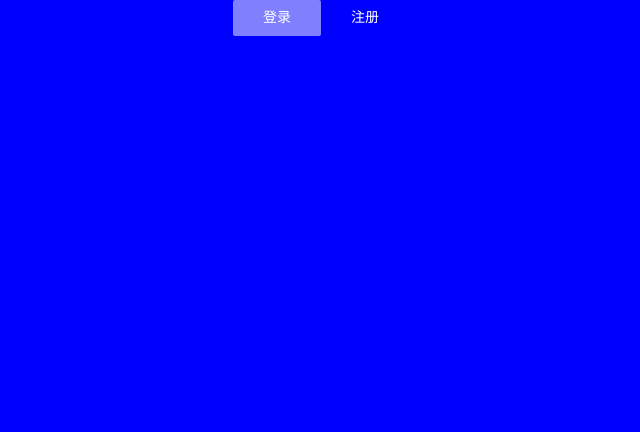
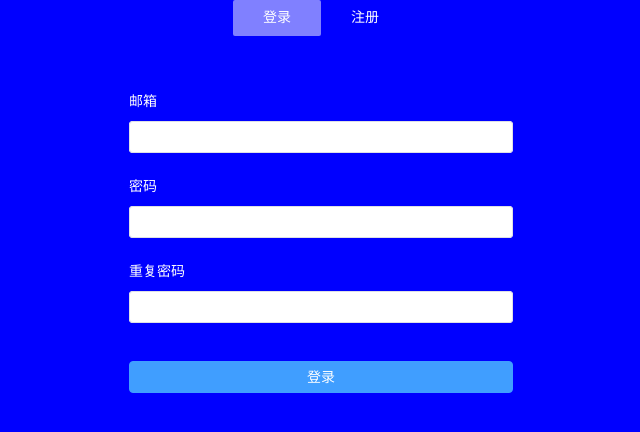
Before and after one commit to Sma11X/property-management, a Vue app: page /login in a window 1280 px wide. Shown: the top 432 px of the page, without its empty margins (319-959 px from the left). Built offline with nearby package versions, Linux system fonts and the light colour scheme.

Commit message:
login view

```diff
--- a/components.d.ts
+++ b/components.d.ts
@@ -7,6 +7,10 @@
 
 declare module '@vue/runtime-core' {
   export interface GlobalComponents {
+    ElButton: typeof import('element-plus/es')['ElButton']
+    ElForm: typeof import('element-plus/es')['ElForm']
+    ElFormItem: typeof import('element-plus/es')['ElFormItem']
+    ElInput: typeof import('element-plus/es')['ElInput']
     RouterLink: typeof import('vue-router')['RouterLink']
     RouterView: typeof import('vue-router')['RouterView']
   }
--- a/src/views/login/LoginView.vue
+++ b/src/views/login/LoginView.vue
@@ -11,12 +11,46 @@
           {{ v.txt }}
         </li>
       </ul>
+      <el-form
+        ref="ruleFormRef"
+        :model="ruleForm"
+        status-icon
+        :rules="rules"
+        class="demo-ruleForm"
+      >
+        <el-form-item prop="pass">
+          <label>邮箱</label>
+          <el-input v-model="ruleForm.pass" type="password" autocomplete="off" />
+        </el-form-item>
+        <el-form-item prop="checkPass">
+          <label>密码</label>
+          <el-input
+            v-model="ruleForm.checkPass"
+            type="password"
+            autocomplete="off"
+          />
+        </el-form-item>
+        <el-form-item prop="age">
+          <label>重复密码</label>
+          <el-input v-model.number="ruleForm.age" />
+        </el-form-item>
+        <el-form-item>
+          <el-button
+            type="primary"
+            @click="submitForm(ruleFormRef)"
+            class="login-btn block"
+          >
+            登录
+          </el-button>
+        </el-form-item>
+      </el-form>
     </div>
   </div>
 </template>
 
 <script lang="ts" setup>
-import { reactive } from 'vue';
+import { reactive, ref } from 'vue'
+import type { FormInstance } from 'element-plus'
 
 const MenuData = reactive([
   {txt: "登录", current: true, type: "login"},
@@ -27,6 +61,76 @@
     ele.current = false
   })
   item.current = true
+}
+
+
+const ruleFormRef = ref<FormInstance>()
+
+const checkAge = (rule: any, value: any, callback: any) => {
+  if (!value) {
+    return callback(new Error('Please input the age'))
+  }
+  setTimeout(() => {
+    if (!Number.isInteger(value)) {
+      callback(new Error('Please input digits'))
+    } else {
+      if (value < 18) {
+        callback(new Error('Age must be greater than 18'))
+      } else {
+        callback()
+      }
+    }
+  }, 1000)
+}
+
+const validatePass = (rule: any, value: any, callback: any) => {
+  if (value === '') {
+    callback(new Error('Please input the password'))
+  } else {
+    if (ruleForm.checkPass !== '') {
+      if (!ruleFormRef.value) return
+      ruleFormRef.value.validateField('checkPass', () => null)
+    }
+    callback()
+  }
+}
+const validatePass2 = (rule: any, value: any, callback: any) => {
+  if (value === '') {
+    callback(new Error('Please input the password again'))
+  } else if (value !== ruleForm.pass) {
+    callback(new Error("Two inputs don't match!"))
+  } else {
+    callback()
+  }
+}
+
+const ruleForm = reactive({
+  pass: '',
+  checkPass: '',
+  age: '',
+})
+
+const rules = reactive({
+  pass: [{ validator: validatePass, trigger: 'blur' }],
+  checkPass: [{ validator: validatePass2, trigger: 'blur' }],
+  age: [{ validator: checkAge, trigger: 'blur' }],
+})
+
+const submitForm = (formEl: FormInstance | undefined) => {
+  if (!formEl) return
+  formEl.validate((valid) => {
+    if (valid) {
+      console.log('submit!')
+    } else {
+      console.log('error submit!')
+      return false
+    }
+  })
+}
+
+const resetForm = (formEl: FormInstance | undefined) => {
+  if (!formEl) return
+  formEl.resetFields()
 }
 </script>
 
@@ -53,4 +157,21 @@
       background-color: rgba(255,255,255,.5);
     }
   }
+  .demo-ruleForm {
+    width: 30%;
+    margin: 50px auto;
+    label {
+      display: block;
+      margin-bottom: 3px;
+      font-size: 14px;
+      color: #fff;
+    }
+    .block {
+      display: block;
+      width: 100%;
+    }
+    .login-btn {
+      margin-top: 20px;
+    }
+  }
 </style>
```
